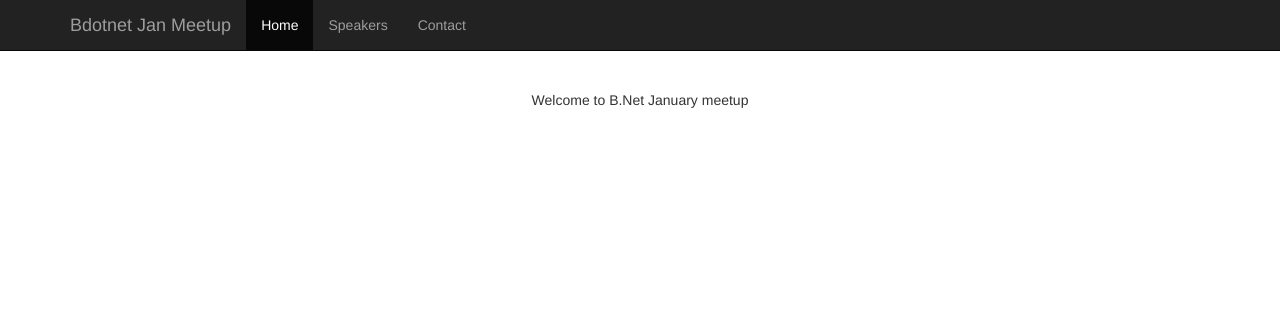
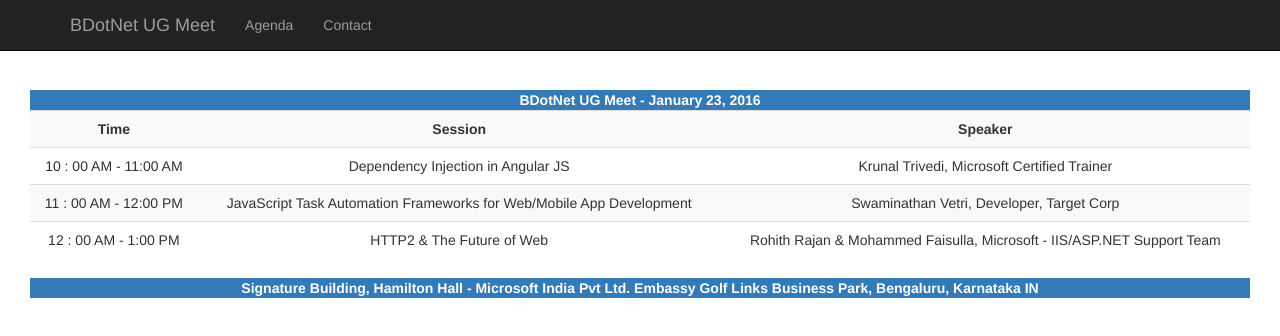
Before and after one commit to svswaminathan/basic-angular-website, a website: page app/index.html at #/agenda in a window 1280 px wide. Drawn offline with Linux system fonts and the light colour scheme.

Commit message:
Updated content in agenda.html, contact.html and home.html pages

```diff
--- a/app/index.html
+++ b/app/index.html
@@ -13,19 +13,19 @@
 <nav class="navbar navbar-inverse navbar-fixed-top">
 <div class="container">
     <div class="navbar-header">
-        <button type="button" class="navbar-toggle collapsed" data-toggle="collapse" data-target="#navbar" aria-expanded="false" aria-controls="navbar">
+        <button type="button" class="navbar-toggle collapsed" data-toggle="collapse" data-target="navbar-collapse">
         <span class="sr-only">Toggle navigation</span>
         <span class="icon-bar"></span>
         <span class="icon-bar"></span>
         <span class="icon-bar"></span>
         </button>
-        <a class="navbar-brand" href="#">Bdotnet Jan Meetup</a>
+        <a class="navbar-brand" href="#/home" data-toggle="collapse">BDotNet UG Meet</a>
     </div>
-    <div id="navbar" class="collapse navbar-collapse">
+    <div class="collapse navbar-collapse">
         <ul class="nav navbar-nav">
-        <li class="active"><a href="#/home">Home</a></li>
-        <li><a href="#/speakers">Speakers</a></li>
-        <li><a href="#/contact">Contact</a></li>
+        <!--<li><a href="#/home" data-toggle="collapse" data-target=".navbar-collapse">Home</a></li>-->
+        <li><a href="#/agenda" data-toggle="collapse" data-target="navbar-collapse">Agenda</a></li>
+        <li><a href="#/contact" data-toggle="collapse" data-target="navbar-collapse">Contact</a></li>
         </ul>
     </div>
 </div>
@@ -42,5 +42,9 @@
   <script src="js/controllers.js"></script>
   <script src="js/filters.js"></script>
   <script src="js/directives.js"></script>
+
+        <!--<footer>
+            <p class="center-block">&copy; B.Net @ 2016</p>
+        </footer>-->
 </body>
 </html>
--- a/app/js/app.js
+++ b/app/js/app.js
@@ -10,7 +10,7 @@
   'bdotnet-meetup.controllers'
 ]).
 config(['$routeProvider', function($routeProvider) {
-  $routeProvider.when('/speakers', {templateUrl: 'partials/speakers.html'});
+  $routeProvider.when('/agenda', {templateUrl: 'partials/agenda.html'});
   $routeProvider.when('/contact', {templateUrl: 'partials/contact.html'});
   $routeProvider.when('/home', {templateUrl: 'partials/home.html'});
   $routeProvider.otherwise({redirectTo: '/home'});
--- /dev/null
+++ b/app/partials/agenda.html
@@ -0,0 +1,32 @@
+<div class="container-fluid">
+    <div class="bg-primary">
+        <b>BDotNet UG Meet - January 23, 2016 </br> </b>
+    </div>
+    <table class="table table-striped">
+        <tbody>
+            <tr>
+                <td><b>Time</b></td>
+                <td><b>Session</b></td>
+                <td><b>Speaker</b></td>
+            </tr>
+            <tr>
+                <td>10 : 00 AM - 11:00 AM</td>
+                <td>Dependency Injection in Angular JS</td>
+                <td>Krunal Trivedi, Microsoft Certified Trainer</td>
+            </tr>
+            <tr>
+                <td>11 : 00 AM - 12:00 PM</td>
+                <td>JavaScript Task Automation Frameworks for Web/Mobile App Development</td>
+                <td>Swaminathan Vetri, Developer, Target Corp</td>
+            </tr>
+            <tr>
+                <td>12 : 00 AM - 1:00 PM</td>
+                <td>HTTP2 & The Future of Web</td>
+                <td>Rohith Rajan & Mohammed Faisulla, Microsoft - IIS/ASP.NET Support Team</td>
+            </tr>
+        </tbody>
+    </table>
+    <div class="bg-primary">
+        <b>Signature Building, Hamilton Hall - Microsoft India Pvt Ltd. Embassy Golf Links Business Park, Bengaluru, Karnataka IN  </b>
+    </div>
+</div>
--- a/app/partials/home.html
+++ b/app/partials/home.html
@@ -1,3 +1,8 @@
 <div class="container">
-<p> Welcome to B.Net January meetup </p>
+    <div class="jumbotron">
+        <h2> Welcome to B.Net </h2>
+        <p class="text-justify"> Bangalore .NET (BDOTNET) user group is about helping you understand the .NET framework, show how it will make you more productive and transition your development processes to the same, amongst other things. Detailed technical insights are presented by Microsoft RDs, .NET MVPs in the technical sessions conducted periodically.
+        So, if you are a novice, or an intermediate or an advanced developer, transitioning or already working on .NET, BDOTNET is the place to be to quench your .NET thirst!
+        </p>
+    </div>
 </div>
```
Also changed, not shown: app/partials/contact.html (+23 -3 lines), app/partials/speakers.html (deleted, +0 -3 lines), app/img/Lohith.jpg (added), app/img/Senthil.jpg (added).
